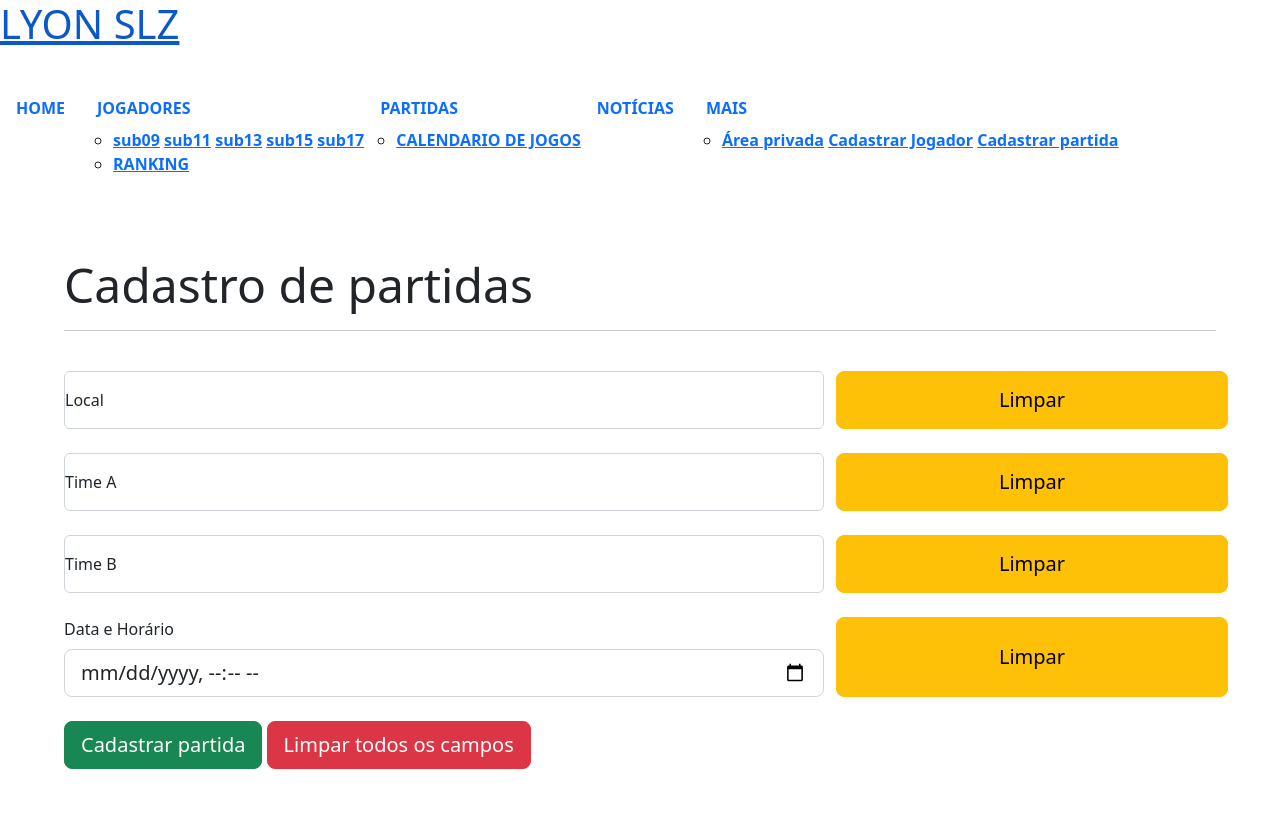
After one commit to Wilson-Pedro/escolinha-de-futebol, a PHP site: page /cadastro-de-partidas.php in a window 1280 px wide. The commit adds this page. Run offline with PHP 8.4, Linux system fonts and the light colour scheme.

Commit message:
cadastro de partidas

```diff
--- a/html/cadastro-de-jogador.php
+++ b/html/cadastro-de-jogador.php
@@ -26,7 +26,6 @@ if (isset($_POST['salvar'])) {
     <link rel="stylesheet" href="../css/timeAND escudo.css">
     <link rel="stylesheet" href="../fonts/fontawesome/css/all.min.css">
 
-    <link rel="stylesheet" href="lyon.jpg">
     <link rel="shortcut icon" href="../img/favicon/favicon.png" type="image/x-icon">
     <title>Cadastro de jogador</title>
     <style>
@@ -149,7 +148,8 @@ if (isset($_POST['salvar'])) {
                         <ul class="sub-menu" id="sobrepor">
                             <li>
                                 <a href="login.php">Área privada</a>
-                                <a href="cadastro-de-jogador.php">Cadastrar Jogador</a>
+                                <a href="cadastro-de-jogador.php" id="marcado">Cadastrar Jogador</a>
+                                <a href="cadastro-de-partidas.php">Cadastrar partida</a>
                             </li>
                         </ul>
                     </li>
@@ -157,6 +157,7 @@ if (isset($_POST['salvar'])) {
             </nav>
         </header>
     </div>
+
     <section class="form-jogador">
         <h1 class="display-5">Cadastrar de jogador</h1>
         <hr>
--- /dev/null
+++ b/html/cadastro-de-partidas.php
@@ -0,0 +1,277 @@
+<!DOCTYPE html>
+<html lang="pt-br">
+<head>
+    <meta charset="UTF-8">
+    <meta http-equiv="X-UA-Compatible" content="IE=edge">
+    <meta name="viewport" content="width=device-width, initial-scale=1.0">
+    <link rel="shortcut icon" href="../img/favicon/favicon.png">
+    <!-- CSS only -->
+    <link href="https://cdn.jsdelivr.net/npm/bootstrap@5.2.3/dist/css/bootstrap.min.css" rel="stylesheet" integrity="sha384-rbsA2VBKQhggwzxH7pPCaAqO46MgnOM80zW1RWuH61DGLwZJEdK2Kadq2F9CUG65" crossorigin="anonymous">
+    <!-- JavaScript Bundle with Popper -->
+    <script src="https://cdn.jsdelivr.net/npm/bootstrap@5.2.3/dist/js/bootstrap.bundle.min.js" integrity="sha384-kenU1KFdBIe4zVF0s0G1M5b4hcpxyD9F7jL+jjXkk+Q2h455rYXK/7HAuoJl+0I4" crossorigin="anonymous"></script>
+    <link rel="stylesheet" href="../css/layout.css">
+    <link rel="stylesheet" href="../css/timeAND escudo.css">
+    <link rel="stylesheet" href="../fonts/fontawesome/css/all.min.css">
+
+    <link rel="shortcut icon" href="../img/favicon/favicon.png" type="image/x-icon">
+    <title>Cadastro de partidas</title>
+    <style>
+        body{
+            background-color: white;
+        }
+
+        h1.display-5{
+            font-weight: normal;
+        }
+
+        .dp-menu ul li a {
+            font-weight: bold;
+        }
+
+        .dp-menu ul li a:hover {
+            color: black;
+        }
+
+        .form-partida {
+            padding: 5%;
+        }
+
+        .cad-partidaMsgSucesso {
+            font-size: large;
+        }
+
+        .MsgSucesso {
+            border-radius: 2vh;
+            border: transparent;
+        }
+
+        .btn-MsgSucesso {
+            border-radius: 2vh;
+            border: transparent;
+            font-size: large;
+            background-color: rgb(0, 205, 0);
+            padding: 2vh;
+            padding-left: 20vh;
+            padding-right: 20vh;
+            cursor: pointer;
+        }
+
+        .btn-MsgSucesso:hover {
+            background: rgb(0, 225, 0);
+            box-shadow: 2vh 2vh 5vh rgba(0, 0, 0, 0.5);
+        }
+
+        .cad-partidaMsgErro {
+            font-size: large;
+        }
+
+        .MsgErro {
+            border-radius: 2vh;
+            border: transparent;
+        }
+
+        .btn-MsgErro {
+            border-radius: 2vh;
+            border: transparent;
+            font-size: large;
+            background-color: rgb(200, 0, 0);
+            padding: 2vh;
+            padding-left: 20vh;
+            padding-right: 20vh;
+            cursor: pointer;
+        }
+
+        .btn-MsgErro:hover {
+            background: rgb(225, 0, 0);
+            box-shadow: 2vh 2vh 5vh rgba(0, 0, 0, 0.5);
+        }
+
+        .bg-nav {
+            background: linear-gradient(55deg, rgb(250, 165, 6), black);
+        }
+
+        .font {
+            font-size: 8vh;
+            /* margin-left: 20vh; */
+        }
+
+        .font:hover {
+            color: white;
+            border-radius: 2vh;
+            transition: 2s;
+            box-shadow: 5vh 5vh 10vh rgb(97, 52, 0);
+        }
+
+        .escudoTime:hover {
+            border-radius: 2vh;
+            transition: 2s;
+            box-shadow: 5vh 5vh 10vh rgb(97, 52, 0);
+        }
+    </style>
+</head>
+<body>
+    <!-- CABEÇALHO -->
+    <div class="cabecalho">
+        <div class="nomeTime">
+            <h1><a href="index.php">LYON SLZ</a></h1>
+        </div>
+        <div class="escudoTime">
+            <a href="index.php"><img src="../img/favicon/favicon.png" alt=""></a>
+        </div>
+        <header class="navbar mb-2">
+            <nav class="dp-menu">
+                <ul class="nav">
+                    <li class="nav-item ">
+                        <a class="nav-link" href="index.php">HOME</a>
+                    </li>
+                    <li class="nav-item">
+                        <a class="nav-link" href="#">JOGADORES</a>
+                        <ul class="sub-menu" id="sobrepor">
+                            <li>
+                                <a href="subs/sub09.php">sub09</a>
+                                <a href="subs/sub11.php">sub11</a>
+                                <a href="subs/sub13.php">sub13</a>
+                                <a href="subs/sub15.php">sub15</a>
+                                <a href="subs/sub17.php">sub17</a>
+                            </li>
+                            <li>
+                                <a href="ranking.php">RANKING</a>
+                            </li>
+                        </ul>
+                    </li>
+                    <li class="nav-item">
+                        <a class="nav-link" href="#">PARTIDAS</a>
+                        <ul class="sub-menu">
+                            <li>
+                                <a href="calendario.php">CALENDARIO DE JOGOS</a>
+                            </li>
+                        </ul>
+                    </li>
+                    <li class="nav-item">
+                        <a class="nav-link" href="noticiais.php">NOTÍCIAS</a>
+                    </li>
+                    <li class="nav-item">
+                        <a class="nav-link" href="noticiais.php" id="marcado">MAIS</a>
+                        <ul class="sub-menu" id="sobrepor">
+                            <li>
+                                <a href="login.php">Área privada</a>
+                                <a href="cadastro-de-jogador.php">Cadastrar Jogador</a>
+                                <a href="cadastro-de-partidas.php" id="marcado">Cadastrar partida</a>
+                            </li>
+                        </ul>
+                    </li>
+                </ul>
+            </nav>
+        </header>
+    </div>
+
+    <section class="form-partida">
+        <h1 class="display-5">Cadastro de partidas</h1>
+        <hr>
+        <br>
+        <form method="post" action="">
+
+            <!-- LOCAL -->
+            <div class="row">
+                <div class="form-floating col-md-8">
+                    <input type="text" class="form-control" id="partidaLocal" name="partidaLocal" placeholder="Ex.: Estádio Lourenço Farias. Centro.">
+                    <label for="floatingInput text-center">Local</label>
+                </div>
+                <button type="button" class="btn btn-warning col btn-lg" id="limpaLocal" onclick="limpaCampos0()">Limpar</button>
+            </div><br>
+
+            <!-- TIME A -->
+            <div class="row">
+                <div class="form-floating col-md-8">
+                    <input type="text" class="form-control" id="partidaTimeA" name="partidaTimeA" placeholder="Ex.: Lion SLZ Club">
+                    <label for="floatingInput text-center">Time A</label>
+                </div>
+                <button type="button" class="btn btn-warning col btn-lg" id="limpaTimeA" onclick="limpaCampos1()">Limpar</button>
+            </div><br>
+
+            <!-- JANELAS DE CONFIRMAÇÃO -->
+            <dialog id="cad-partidaConfirmMsg" class="MsgSucesso">
+                <p class="cad-partidaMsgSucesso">Cadastro feito com Sucesso!</p>
+                <a href="cadastro-de-partidas.php"><input type="submit" name="salvar" value="Ok" class="btn-MsgSucesso"></a>
+            </dialog>
+            <dialog id="cad-partidaConfirmMsgErro" class="MsgErro">
+                <p class="cad-partidaMsgErro">Erro ao realizar o cadastro!</p>
+                <input type="button" id="cancel" value="Ok" class="btn-MsgErro">
+            </dialog>
+
+            <!-- TIME B -->
+            <div class="row">
+                <div class="form-floating col-md-8">
+                    <input type="text" class="form-control" id="partidaTimeB" name="partidaTimeB" placeholder="Ex.: Manchester United do Maranhão">
+                    <label for="floatingInput text-center">Time B</label>
+                </div>
+                <button type="button" class="btn btn-warning col btn-lg" id="limpaTimeB" onclick="limpaCampos2()">Limpar</button>
+            </div><br>
+
+            <!-- DATA -->
+            <div class="row">
+                <div class="col-md-8">
+                    <label for="text-center" class="form-label">Data e Horário</label>
+                    <div class="input-group input-group-lg">
+                        <input type="datetime-local" class="form-control" name="partidaHorarioData" id="partidaHorarioData" placeholder="14/10/2023 às 11:30">
+                    </div>
+                </div>
+                <button type="button" class="btn btn-warning col btn-lg" id="limpaData" onclick="limpaCampos3()">Limpar</button>
+            </div><br>
+
+            <!-- CADASTRAR PARTIDA -->
+            <input type="submit" id="btn-cadastrar-partida" value="Cadastrar partida" class="btn btn-success btn-lg" onclick="validaCampos(event)">
+            <input type="reset" value="Limpar todos os campos" name="btn-cadastrar" id="btn-cadastrar-partida" class="btn btn-danger btn-lg">
+        </form>
+    </section>
+    <script src="../js/cadastro-partidas.js"></script>
+</body>
+
+</html>
+<!--<header>
+    <nav class="navbar navbar-expand-lg bg-light bg-nav">
+        <div class="container-fluid">
+            <div class="escudoTime">
+                <a href="index.php"><img src="../img/favicon/favicon.png" alt=""></a>
+            </div>
+            <button class="navbar-toggler" type="button" data-bs-toggle="collapse" data-bs-target="#navbarSupportedContent" aria-controls="navbarSupportedContent" aria-expanded="false" aria-label="Toggle navigation">
+                <span class="navbar-toggler-icon"></span>
+            </button>
+            <div class="collapse navbar-collapse" id="navbarSupportedContent">
+                <ul class="navbar-nav me-auto mb-2 mb-lg-0">
+                    <li class="nav-item">
+                        <h6 class="display-6">LYON SLZ</h6>
+                    </li>
+                    <<li class="nav-item">
+        <a class="nav-link" href="cadastro-de-jogador.php" ><h6 class="display-6">Cadastro de jogador</h6></a>
+        </li>
+                    <li class="nav-item dropdown">
+                        <a class="nav-link dropdown-toggle font" href="#" role="button" data-bs-toggle="dropdown" aria-expanded="false">
+                            Cadastros
+                        </a>
+                        <ul class="dropdown-menu">
+                            <li><a class="nav-link" href="cadastro-de-jogador.php">
+                                    <h6>Cadastro de jogador</h6>
+                                </a></li>
+                            <li>
+                                <hr class="dropdown-divider">
+                            </li>
+                            <li><a class="nav-link disabled" href="cadastro-de-partidas.php">
+                                    <h6>Cadastro de partidas</h6>
+                                </a></li>
+                            <li><hr class="dropdown-divider"></li>
+            <li><a class="dropdown-item" href="#">Something else here</a></li>
+                        </ul>
+                    </li>
+                    <li class="nav-item">
+          <a class="nav-link disabled">Disabled</a>
+        </li>
+      </ul>
+      <form class="d-flex" role="search">
+        <input class="form-control me-2" type="search" placeholder="Search" aria-label="Search">
+        <button class="btn btn-outline-success" type="submit">Search</button>
+      </form>
+            </div>
+        </div>
+    </nav>
+</header>-->
--- a/html/calendario.php
+++ b/html/calendario.php
@@ -70,6 +70,7 @@
               <li>
                 <a href="login.php">Área privada</a>
                 <a href="cadastro-de-jogador.php">Cadastrar Jogador</a>
+                <a href="cadastro-de-partidas.php">Cadastrar partida</a>
               </li>
             </ul>
           </li>
--- a/html/noticiais.php
+++ b/html/noticiais.php
@@ -122,7 +122,7 @@
 </head>
 
 <body>
-    <!-- CABEÇALHO -->
+  <!-- CABEÇALHO -->
   <div class="cabecalho">
     <div class="nomeTime">
       <h1><a href="index.php">LYON SLZ</a></h1>
@@ -211,7 +211,7 @@
                 <li class="nav-item">
                   <a class="nav-link" href="calendario.php">Calendario</a>
                 </li>
-                <!--<li class="nav-item dropdown">
+                <li class="nav-item dropdown">
                   <a class="nav-link dropdown-toggle" href="#" role="button" data-bs-toggle="dropdown" aria-expanded="false">
                     Dropdown
                   </a>
@@ -259,7 +259,7 @@
             <!-- CARROSSEL 1 -->
 
             <div class="carousel-item active">
-              <img src="../img/imagens/imagem1.jpg" class="d-block w-100" alt="...">
+              <img src="../img/imagens/imagem7.jpg" class="d-block w-100" alt="...">
               <div class="carousel-caption d-none d-md-block">
                 <h5>Informações sobre os jogos</h5>
                 <!--<p>Some representative placeholder content for the first slide.</p>-->
--- a/html/ranking.php
+++ b/html/ranking.php
@@ -101,6 +101,7 @@ $dados = $sql->fetchAll();
               <li>
                 <a href="#">Área privada</a>
                 <a href="cadastro-de-jogador.php">Cadastrar Jogador</a>
+                <a href="cadastro-de-partidas.php">Cadastrar partida</a>
               </li>
             </ul>
           </li>
--- a/html/subs/sub09.php
+++ b/html/subs/sub09.php
@@ -98,6 +98,7 @@ $dados = $sql->fetchAll();
               <li>
                 <a href="login.php">Área privada</a>
                 <a href="../cadastro-de-jogador.php">Cadastrar Jogador</a>
+                <a href="../cadastro-de-partidas.php">Cadastrar partida</a>
               </li>
             </ul>
           </li>
--- a/html/subs/sub11.php
+++ b/html/subs/sub11.php
@@ -98,6 +98,7 @@ $dados = $sql->fetchAll();
               <li>
                 <a href="login.php">Área privada</a>
                 <a href="../cadastro-de-jogador.php">Cadastrar Jogador</a>
+                <a href="cadastro-de-partidas.php">Cadastrar partida</a>
               </li>
             </ul>
           </li>
--- a/html/subs/sub13.php
+++ b/html/subs/sub13.php
@@ -98,6 +98,7 @@ $dados = $sql->fetchAll();
               <li>
                 <a href="login.php">Área privada</a>
                 <a href="../cadastro-de-jogador.php">Cadastrar Jogador</a>
+                <a href="cadastro-de-partidas.php">Cadastrar partida</a>
               </li>
             </ul>
           </li>
--- a/html/subs/sub15.php
+++ b/html/subs/sub15.php
@@ -98,6 +98,7 @@ $dados = $sql->fetchAll();
               <li>
                 <a href="login.php">Área privada</a>
                 <a href="../cadastro-de-jogador.php">Cadastrar Jogador</a>
+                <a href="cadastro-de-partidas.php">Cadastrar partida</a>
               </li>
             </ul>
           </li>
--- a/html/subs/sub17.php
+++ b/html/subs/sub17.php
@@ -98,6 +98,7 @@ $dados = $sql->fetchAll();
               <li>
                 <a href="#">Área privada</a>
                 <a href="../cadastro-de-jogador.php">Cadastrar Jogador</a>
+                <a href="cadastro-de-partidas.php">Cadastrar partida</a>
               </li>
             </ul>
           </li>
```
Also changed, not shown: html/index.php (+11 -7 lines), html/redes-sociais.php (added, +164 -0 lines), js/cadastro-partidas.js (added, +47 -0 lines), img/imagens/imagem9.png (added).
